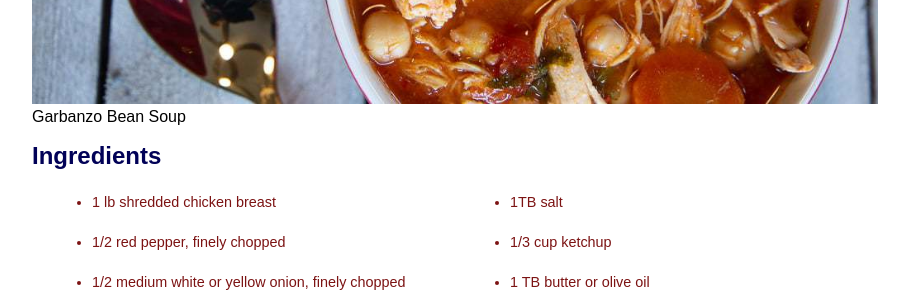
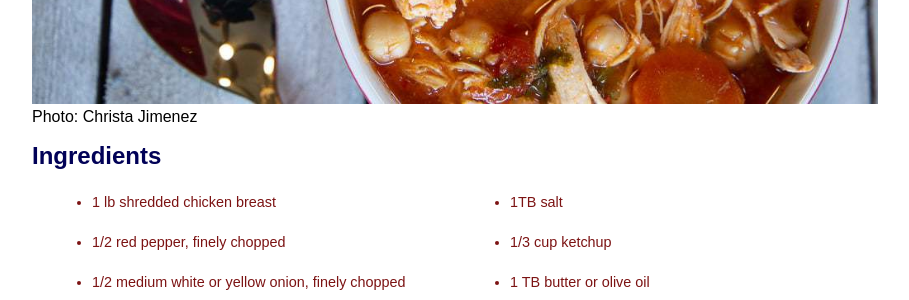
Before and after one commit to DianaMiu/recipesdiana, a Jekyll site: the page built from _recipes/recipe2.md, in a window 1280 px wide. Shown: the part 675-975 px from the top of the page, without its empty margins (185-1094 px from the left). Built offline with Jekyll 4.4.1, drawn with Linux system fonts in a browser that asks for light colours; some of the changed text lies outside the part shown.

Commit message:
Update Recipe “recipe2”

```diff
--- a/_recipes/recipe2.md
+++ b/_recipes/recipe2.md
@@ -9,7 +9,7 @@ This savory garbanzo bean soup is packed with protein and fiber- and traditional
 
 This soup is a very popular dish in Costa Rica- but you will almost never find it on a menu. It’s one of those recipes people make at home, but don’t go out to eat and crave. That’s probably because it’s simple to make from scratch, and can be reheated for several rounds of meals. It’s a relatively inexpensive recipe if you are feeding your family on a budget, and it’s easy to feed a crowd.
 
-![](../uploads/garbanzo-bean-soup-with-white-rice.jpg "Garbanzo Bean Soup")
+![](../uploads/garbanzo-bean-soup-with-white-rice.jpg "Photo: Christa Jimenez")
 
 ## Ingredients
 
@@ -38,7 +38,7 @@ Next you will add one can of undrained garbanzos and the optional carrots to the
 
 I usually add the cilantro about 5 minutes before serving, or you can garnish the soup with fresh cilantro on top. Season with salt and pepper to taste.
 
-This soup is traditionally served in a deep bowl with white rice on the bottom and covered with soup. I like to forgo the rice and eat with tortilla chips and avocado slices. ¡Buen provecho!
+This soup is traditionally served in a deep bowl with white rice on the bottom and covered with soup. I like to forgo the rice and eat with tortilla chips and avocado slices. *¡Buen provecho!*
 
 ### Substitutions
 
```
Also changed, not shown: other parts of _recipes/recipe2.md (+2 -2 lines).
